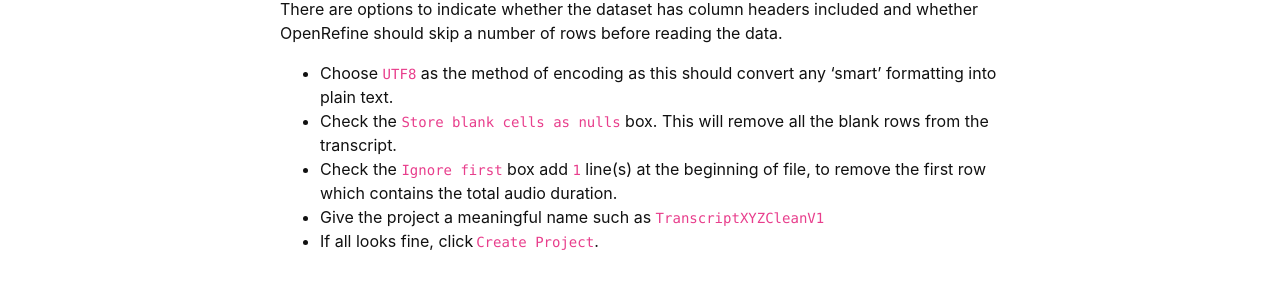
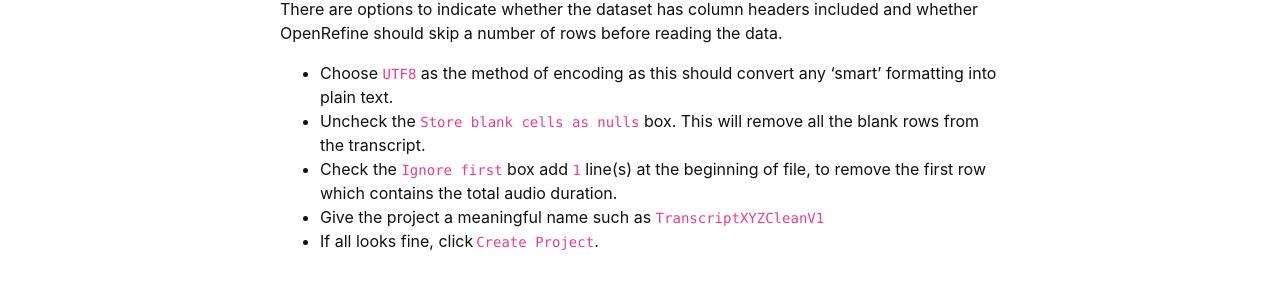
Before and after one commit to GriffithUniLibrary/OpenRefineExtras, a Jekyll site: the page built from content/0-Transcripts.md, in a window 1280 px wide. Shown: the part 831-1115 px from the top of the page. Built offline with Jekyll 4.4.1, drawn with Linux system fonts in a browser that asks for light colours.

Commit message:
Update 0-Transcripts.md

```diff
--- a/content/0-Transcripts.md
+++ b/content/0-Transcripts.md
@@ -30,7 +30,7 @@ OpenRefine gives you a preview to show you how it has interpreted the file you h
 
 There are options to indicate whether the dataset has column headers included and whether OpenRefine should skip a number of rows before reading the data.
 - Choose `UTF8` as the method of encoding as this should convert any 'smart' formatting into plain text.
-- Check the `Store blank cells as nulls` box.  This will remove all the blank rows from the transcript.
+- Uncheck the `Store blank cells as nulls` box.  This will remove all the blank rows from the transcript.
 - Check the `Ignore first` box add `1` line(s) at the beginning of file, to remove the first row which contains the total audio duration.
 - Give the project a meaningful name such as `TranscriptXYZCleanV1`
 - If all looks fine, click `Create Project`.
```
